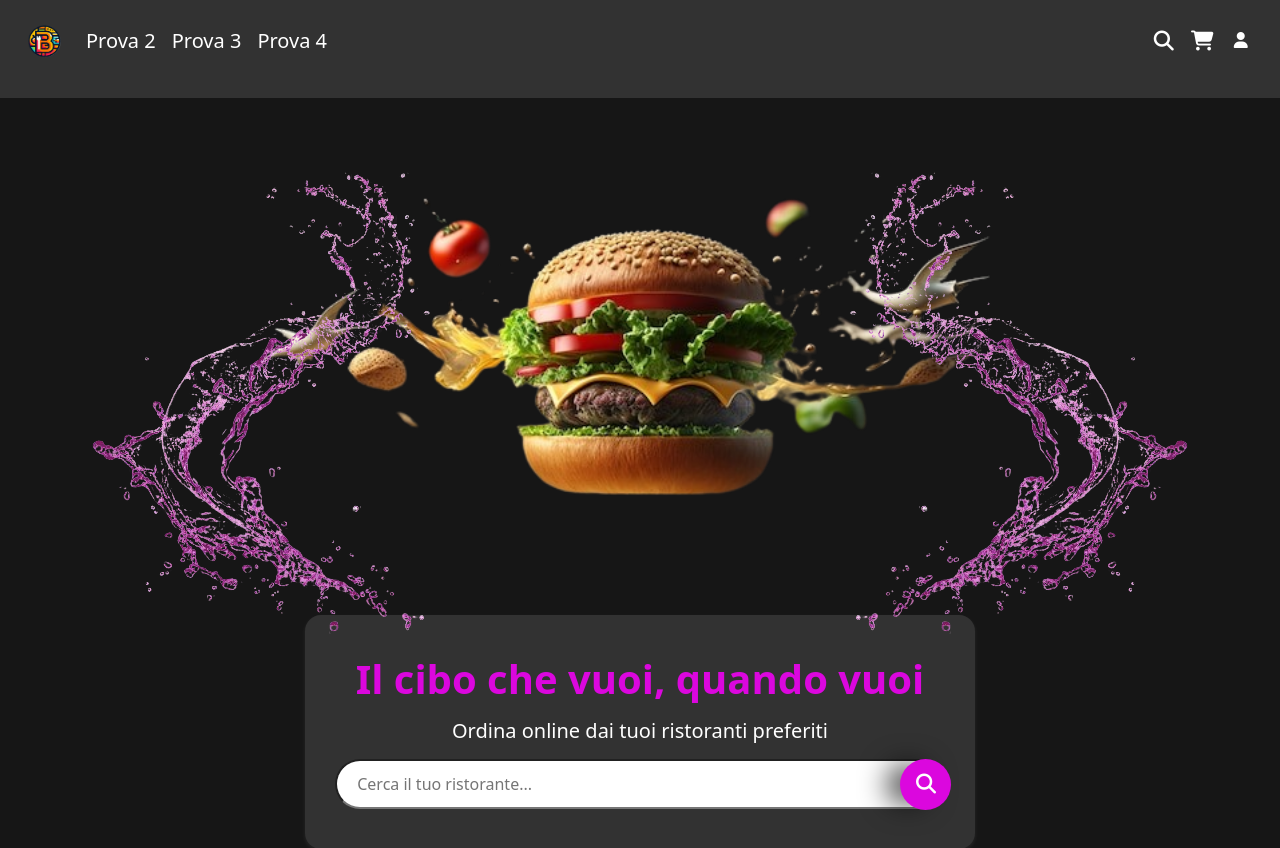
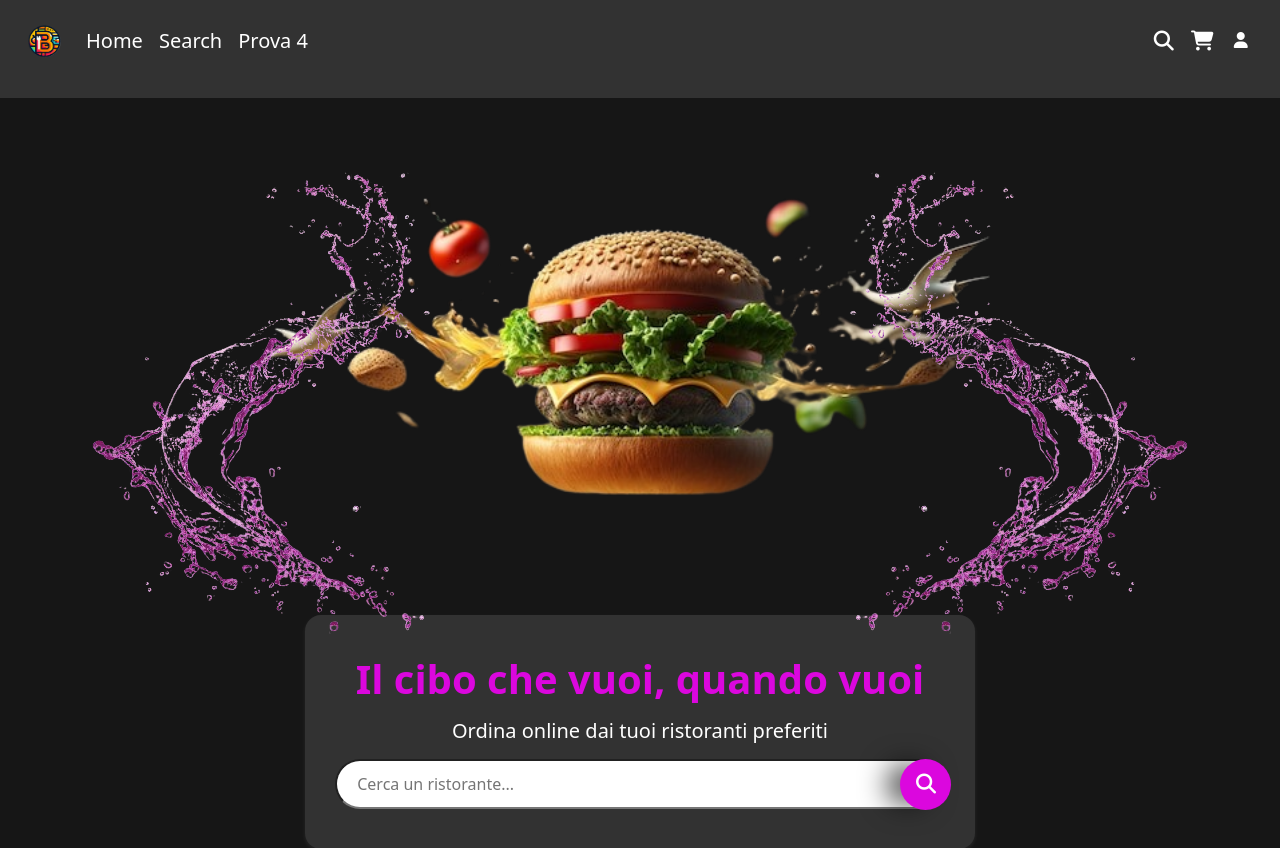
Before and after one commit to Vinffs/booliveroo-frontend, a Vue app: page / in a window 1280 px wide. Shown: the top 848 px of the page. Built offline with nearby package versions, Linux system fonts and the light colour scheme; no server answers; a web font is replaced by a local one.

Commit message:
created search page

```diff
--- a/src/components/HeaderComponent.vue
+++ b/src/components/HeaderComponent.vue
@@ -2,54 +2,36 @@
   <div>
     <nav class="navbar navbar-expand-lg">
       <div class="container-fluid">
-        <div
-          class="collapse navbar-collapse d-flex justify-content-between"
-          id="navbarNavAltMarkup"
-        >
+        <div class="collapse navbar-collapse d-flex justify-content-between" id="navbarNavAltMarkup">
           <div class="navbar-nav">
-            <ul
-              class="d-flex list-unstyled justify-content-center align-items-center"
-            >
+            <ul class="d-flex list-unstyled justify-content-center align-items-center">
               <li class="nav-item">
-                <router-link class="nav-link text-white fs-5" to="/"
-                  ><img src="/images/logo-booliveroo.png" alt=""
-                /></router-link>
+                <router-link class="nav-link text-white fs-5" to="/"><img src="/images/logo-booliveroo.png"
+                    alt="" /></router-link>
               </li>
               <li class="nav-item">
-                <router-link class="nav-link text-white fs-5" to="/"
-                  >Prova 2</router-link
-                >
+                <router-link class="nav-link text-white fs-5" to="/">Home</router-link>
               </li>
               <li class="nav-item">
-                <router-link class="nav-link text-white fs-5" to="/"
-                  >Prova 3</router-link
-                >
+                <router-link class="nav-link text-white fs-5" to="/search">Search</router-link>
               </li>
               <li class="nav-item">
-                <router-link class="nav-link text-white fs-5" to="/"
-                  >Prova 4</router-link
-                >
+                <router-link class="nav-link text-white fs-5" to="/">Prova 4</router-link>
               </li>
             </ul>
           </div>
           <div class="d-flex">
-            <ul
-              class="d-flex list-unstyled justify-content-center align-items-center"
-            >
+            <ul class="d-flex list-unstyled justify-content-center align-items-center">
               <li class="nav-item text-white me-3">
-                <router-link class="nav-link text-white fs-5" to="/"
-                  ><i class="fa-solid fa-magnifying-glass"></i
-                ></router-link>
+                <router-link class="nav-link text-white fs-5" to="/"><i
+                    class="fa-solid fa-magnifying-glass"></i></router-link>
               </li>
               <li class="nav-item text-white me-3">
-                <router-link class="nav-link text-white fs-5" to="/"
-                  ><i class="fa-solid fa-cart-shopping"></i
-                ></router-link>
+                <router-link class="nav-link text-white fs-5" to="/"><i
+                    class="fa-solid fa-cart-shopping"></i></router-link>
               </li>
               <li class="nav-item text-white me-3">
-                <router-link class="nav-link text-white" to="/"
-                  ><i class="fa-solid fa-user"></i
-                ></router-link>
+                <router-link class="nav-link text-white" to="/"><i class="fa-solid fa-user"></i></router-link>
               </li>
             </ul>
           </div>
@@ -67,6 +49,7 @@ export default {
 
 <style lang="scss" scoped>
 @use ".././assets/styles/partials/variables" as *;
+
 nav {
   background-color: $bg-secondary;
 }
@@ -76,6 +59,7 @@ i {
   min-height: 22.5px;
   text-align: center;
 }
+
 li {
   img {
     max-width: 50px;
--- a/src/components/SearchBar.vue
+++ b/src/components/SearchBar.vue
@@ -4,7 +4,7 @@
         <h5 class="py-2 text-center">
             Ordina online dai tuoi ristoranti preferiti
         </h5>
-        <input id="search" type="text" placeholder="Cerca il tuo ristorante..." />
+        <input id="search" type="text" placeholder="Cerca un ristorante..." />
         <div id="search-button">
             <i class="fa-solid fs-5 fa-magnifying-glass text-white"></i>
         </div>
--- a/src/pages/AdvancedSearch.vue
+++ b/src/pages/AdvancedSearch.vue
@@ -1,17 +1,65 @@
 <template>
-    <div class="d-flex justify-content-center align-items-center">
-        <SearchBar />
+    <div class="wrapper">
+        <div class="container">
+            <div>
+                <div class="d-flex justify-content-center align-items-center" style=" padding-top: 100px;">
+                    <SearchBar />
+                </div>
+            </div>
+            <h2 class="text-white text-center mb-4">Seleziona una Categoria</h2>
+            <div class="d-flex flex-wrap justify-content-center">
+                <div class="card-container" v-for="item in store.categories">
+                    <CategoriesCard :category="item" />
+                </div>
+            </div>
+            <h2 class="text-white text-center my-4">Risultati</h2>
+            <div class="d-flex justify-content-center align-items-center">
+                <div class="restaurant-container" v-for="item in store.restaurants">
+                    <RestaurantCard />
+                </div>
+            </div>
+
+        </div>
     </div>
 </template>
 
 <script>
 import SearchBar from '@/components/SearchBar.vue';
+import CategoriesCard from '@/components/partials/CategoriesCard.vue';
+import RestaurantCard from '@/components/partials/RestaurantCard.vue';
+import { store } from '../data/store'
 export default {
     name: "AdvancedSearch",
     components: {
         SearchBar,
+        CategoriesCard,
+        RestaurantCard,
+    },
+    data() {
+        return {
+            store,
+        }
     }
 }
 </script>
 
-<style lang="scss" scoped></style>
+
+<style lang="scss" scoped>
+@use "../assets/styles/partials/variables" as *;
+
+.wrapper {
+    background-color: $bg-primary;
+}
+
+.card-container {
+    width: calc(100vw / 12);
+    height: calc(100vw / 12);
+    margin: 10px 10px;
+}
+
+.restaurant-container {
+    width: calc(100vw / 12);
+    height: calc(100vw / 12);
+    margin: 10px 10px;
+}
+</style>
```
